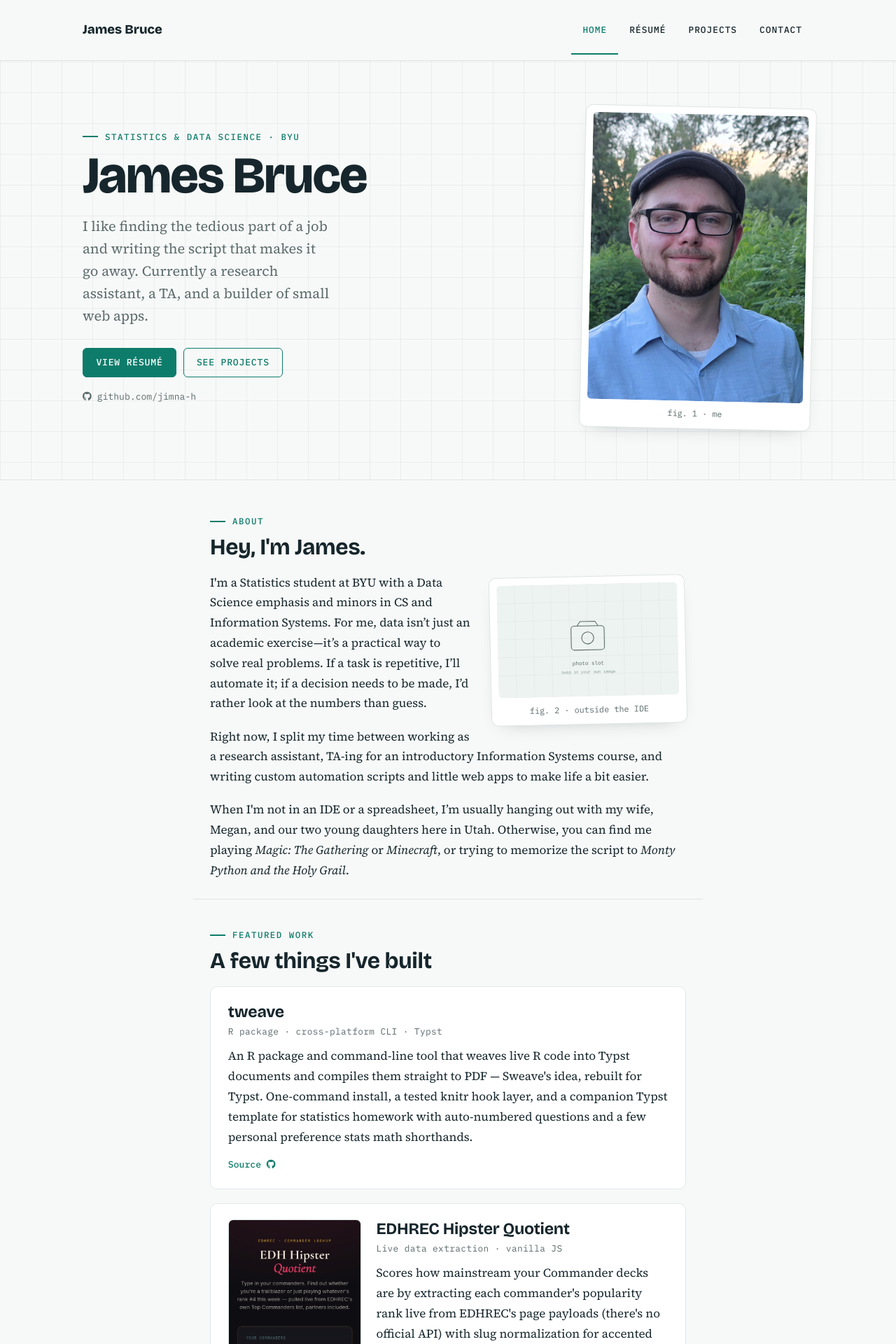
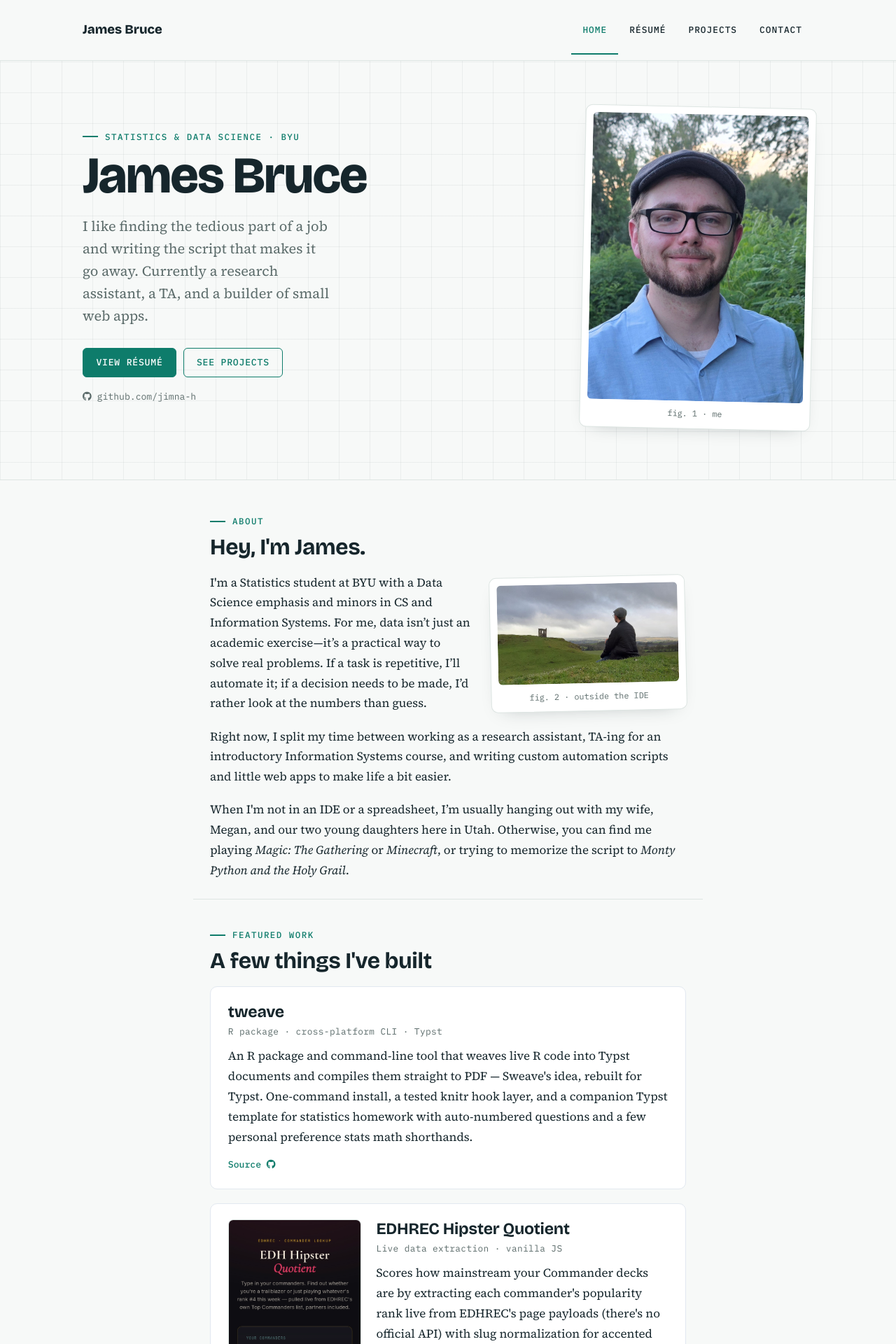
Before and after one commit to jimna-h/home, a Jekyll site: the page built from index.html, in a window 1280 px wide. Shown: the top 1920 px of the page at 70% size. Built offline with Jekyll 4.4.1, drawn with Linux system fonts in a browser that asks for light colours.

Commit message:
Change image format from SVG to JPG

```diff
--- a/index.html
+++ b/index.html
@@ -44,7 +44,7 @@ nav_active: home
                  night, your desk…) and edit the caption. Delete this <figure>
                  if you'd rather have text only. -->
             <figure class="figure-frame about-figure">
-                <img src="assets/img/about-photo.svg" alt="" width="480" height="300" />
+                <img src="assets/img/about-photo.jpg" alt="" width="480" height="300" />
                 <figcaption class="fig-caption">fig. 2 · outside the IDE</figcaption>
             </figure>
 
```
